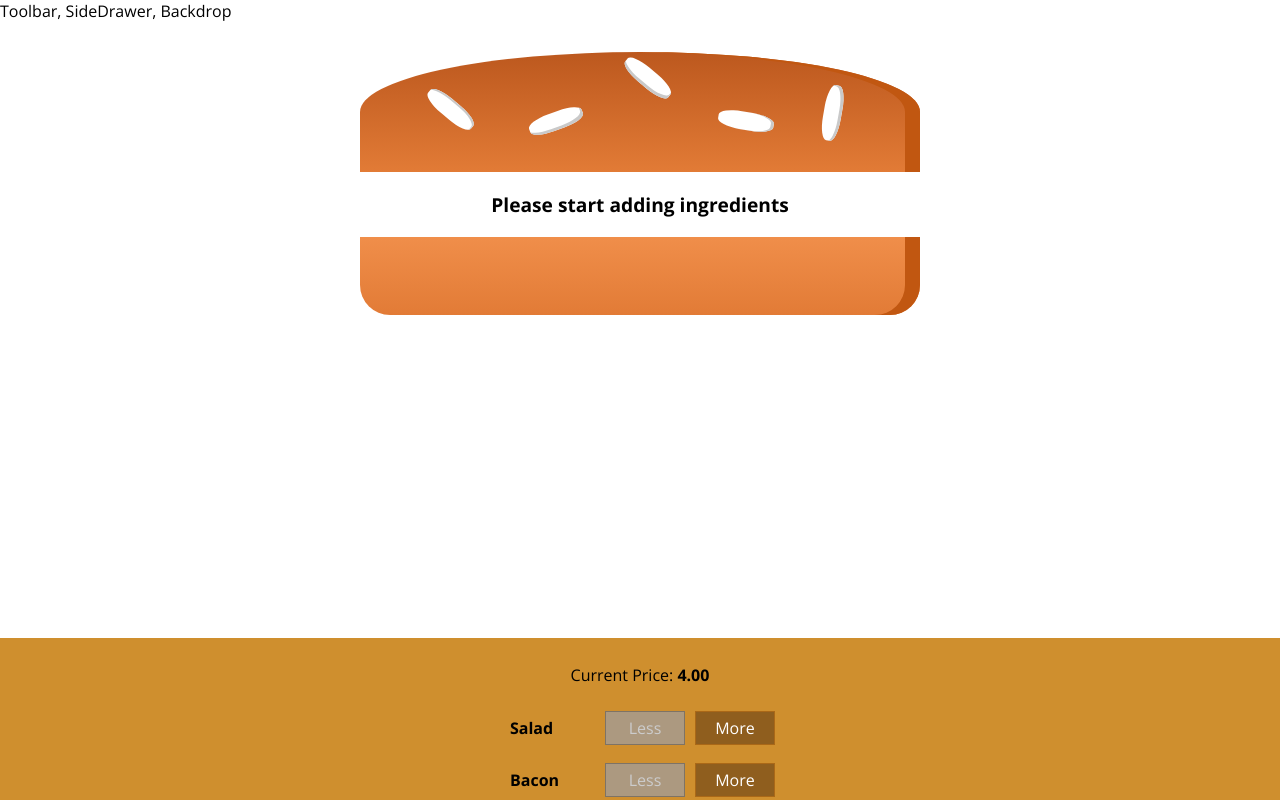
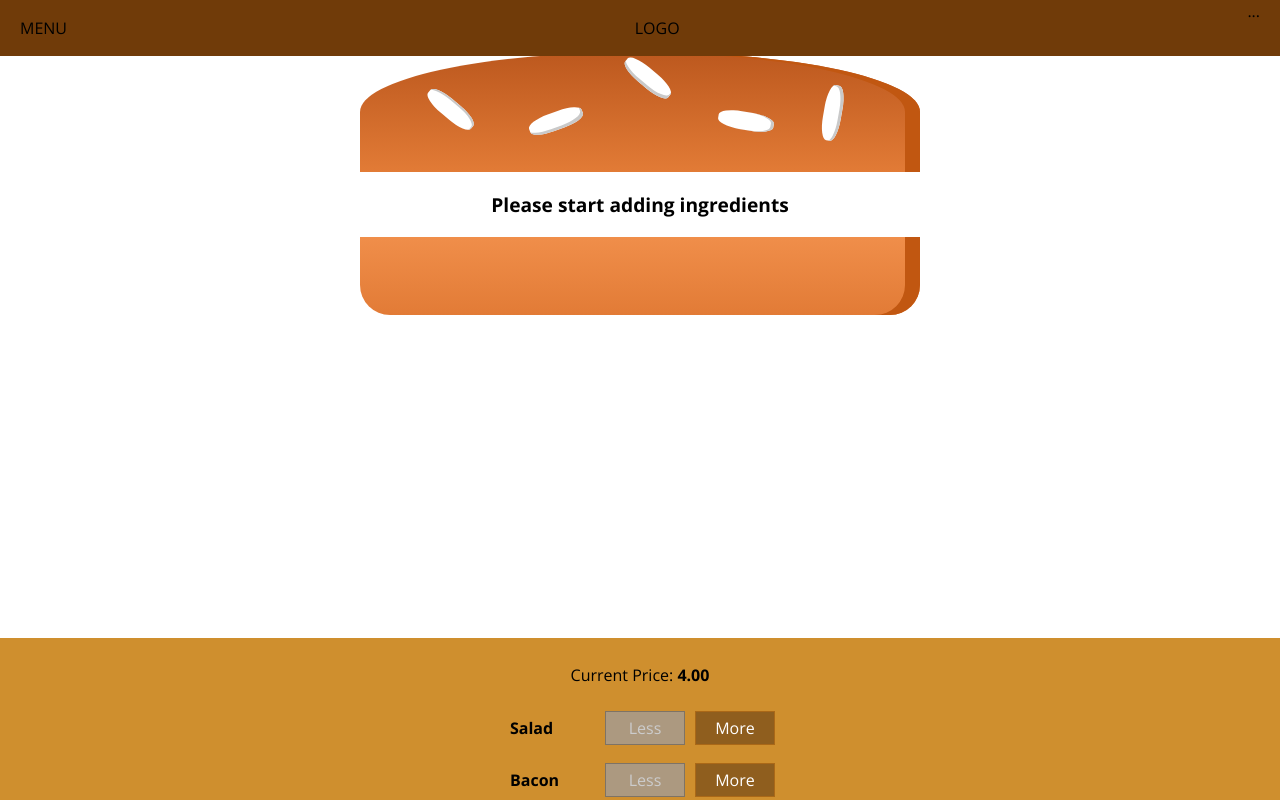
Before and after one commit to Ciccillo73/Burger_builder, a React app: page / in a window 1280 px wide. Shown: the top 800 px of the page. Built offline with nearby package versions, Linux system fonts and the light colour scheme.

Commit message:
Add  Render Toolbar

```diff
--- a/src/components/Layout/Layout.js
+++ b/src/components/Layout/Layout.js
@@ -1,18 +1,13 @@
 import React from "react";
 import Aux from "../../hoc/Aux";
 import classes from "./Layout.css";
-
-const layout = (props) =>
-(
-<Aux>
-   <div>
-        Toolbar, SideDrawer, Backdrop
-   </div>
-    <main className={classes.Content}>
-        {props.children}
-    </main>
-</Aux>
-
+import Toolbar from "../Navigation/Toolbar/Toolbar";
+const layout = (props) => (
+  <Aux>
+    <Toolbar />
+    Toolbar, SideDrawer, Backdrop
+    <main className={classes.Content}>{props.children}</main>
+  </Aux>
 );
 
 export default layout;
--- a/src/components/Navigation/Toolbar/Toolbar.js
+++ b/src/components/Navigation/Toolbar/Toolbar.js
@@ -1,13 +1,11 @@
-import React from 'react';
-import classes from './Toolbar.css'
-const toolbar = () => {
-    <header className={classes.Toolbar}>
-        <div>MENU</div>
-        <div>LOGO</div>
-        <nav>
-            ...
-        </nav>
-    </header>
-};
+import React from "react";
+import classes from "./Toolbar.css";
+const toolbar = (props) => (
+  <header className={classes.Toolbar}>
+    <div>MENU</div>
+    <div>LOGO</div>
+    <nav>...</nav>
+  </header>
+);
 
 export default toolbar;
```
